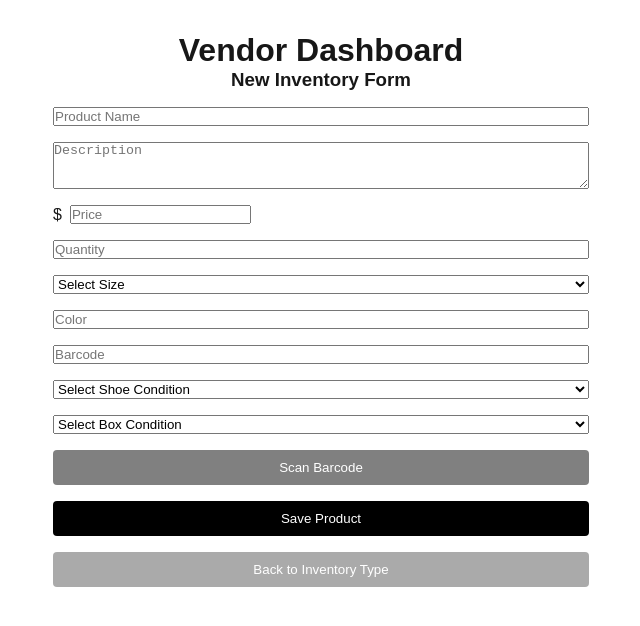
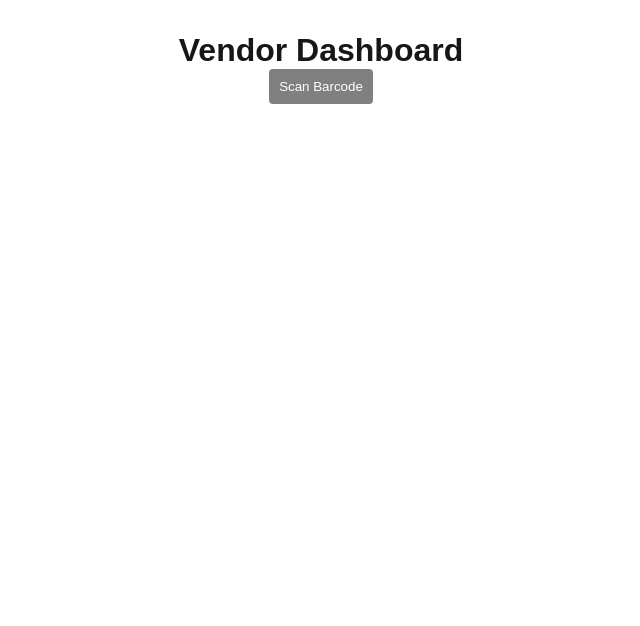
Before and after one commit to loulorisgomez/vendor-backend, a Next.js app: page /dashboard in a window 1280 px wide. Both pictures are taken after a click on the button "Add New Inventory". Shown: the top 626 px of the page, without its empty margins (319-959 px from the left). Built offline with nearby package versions, Linux system fonts and the light colour scheme.

Commit message:
Rebuild dashboard: barcode scanning, quantity adjust, clean new/used split

```diff
--- a/pages/dashboard.js
+++ b/pages/dashboard.js
@@ -5,29 +5,27 @@ export const dynamic = "force-dynamic";
 
 export default function Dashboard() {
   const [inventoryType, setInventoryType] = useState(null); // "new" or "used"
+  const [scanning, setScanning] = useState(false);
+  const [barcode, setBarcode] = useState('');
+  const [productData, setProductData] = useState(null); // Data from Supabase if found
   const [productName, setProductName] = useState('');
   const [description, setDescription] = useState('');
   const [price, setPrice] = useState('');
   const [quantity, setQuantity] = useState('');
   const [size, setSize] = useState('');
   const [color, setColor] = useState('');
-  const [barcode, setBarcode] = useState('');
-  const [shoeCondition, setShoeCondition] = useState('');
-  const [boxCondition, setBoxCondition] = useState('');
   const [message, setMessage] = useState('');
   const [errorMessage, setErrorMessage] = useState('');
-  const [scanning, setScanning] = useState(false);
 
   const resetForm = () => {
+    setBarcode('');
+    setProductData(null);
     setProductName('');
     setDescription('');
     setPrice('');
     setQuantity('');
     setSize('');
     setColor('');
-    setBarcode('');
-    setShoeCondition('');
-    setBoxCondition('');
     setMessage('');
     setErrorMessage('');
   };
@@ -40,14 +38,16 @@ export default function Dashboard() {
       html5QrCode.start(
         { facingMode: "environment" },
         { fps: 10, qrbox: 250 },
-        (decodedText) => {
+        async (decodedText) => {
           console.log(`🔍 Scanned Barcode: ${decodedText}`);
           setBarcode(decodedText);
           html5QrCode.stop();
           setScanning(false);
+
+          await checkBarcode(decodedText);
         },
         (errorMessage) => {
-          // Ignore errors
+          console.error('Camera error:', errorMessage);
         }
       ).catch(err => {
         console.error('Camera start error:', err);
@@ -62,7 +62,63 @@ export default function Dashboard() {
     }
   };
 
-  const handleSubmit = async (e) => {
+  const checkBarcode = async (scannedBarcode) => {
+    const { createClient } = await import('@supabase/supabase-js');
+    const supabase = createClient(
+      process.env.NEXT_PUBLIC_SUPABASE_URL,
+      process.env.NEXT_PUBLIC_SUPABASE_ANON_KEY
+    );
+
+    const table = inventoryType === 'new' ? 'new_inventory' : 'used_inventory';
+
+    const { data, error } = await supabase
+      .from(table)
+      .select('*')
+      .eq('barcode', scannedBarcode)
+      .maybeSingle();
+
+    if (error) {
+      console.error('❌ Error checking barcode:', error);
+      setErrorMessage('Error checking barcode.');
+    } else if (data) {
+      console.log('✅ Product Found:', data);
+      setProductData(data);
+      setQuantity(data.quantity || 0);
+    } else {
+      console.log('🔍 No matching product found.');
+      setProductData(null);
+    }
+  };
+
+  const adjustQuantity = (amount) => {
+    setQuantity((prev) => Math.max(0, parseInt(prev || 0) + amount));
+  };
+
+  const saveQuantityUpdate = async () => {
+    const { createClient } = await import('@supabase/supabase-js');
+    const supabase = createClient(
+      process.env.NEXT_PUBLIC_SUPABASE_URL,
+      process.env.NEXT_PUBLIC_SUPABASE_ANON_KEY
+    );
+
+    const table = inventoryType === 'new' ? 'new_inventory' : 'used_inventory';
+
+    const { error } = await supabase
+      .from(table)
+      .update({ quantity: quantity })
+      .eq('id', productData.id);
+
+    if (error) {
+      console.error('❌ Error updating quantity:', error);
+      setErrorMessage('Failed to update quantity.');
+    } else {
+      console.log('✅ Quantity updated!');
+      setMessage('✅ Quantity updated!');
+      resetForm();
+    }
+  };
+
+  const handleSubmitNewProduct = async (e) => {
     e.preventDefault();
 
     const { createClient } = await import('@supabase/supabase-js');
@@ -71,50 +127,34 @@ export default function Dashboard() {
       process.env.NEXT_PUBLIC_SUPABASE_ANON_KEY
     );
 
-    if (!barcode || !productName || !price || !size || !shoeCondition || !boxCondition) {
-      setErrorMessage('❌ Please fill in all required fields.');
+    const table = inventoryType === 'new' ? 'new_inventory' : 'used_inventory';
+
+    if (!productName || !price || !size || !barcode) {
+      setErrorMessage('Please fill all required fields.');
       return;
     }
 
-    const table = inventoryType === 'new' ? 'new_inventory' : 'used_inventory';
-
     const product = {
-      vendor_id: "1c4f0042-730b-48eb-ab46-83a560bbecea", // 🔥 Temporary
+      vendor_id: "1c4f0042-730b-48eb-ab46-83a560bbecea", // 🔥 Temporary vendor ID
       product_name: productName,
       description,
       price: Number(price),
       quantity: Number(quantity),
       size,
       color,
-      barcode,
-      shoe_condition: shoeCondition,
-      box_condition: boxCondition
+      barcode
     };
-
-    if (inventoryType === 'new') {
-      // Check if barcode already exists
-      const { data: existing, error: checkError } = await supabase
-        .from('new_inventory')
-        .select('*')
-        .eq('barcode', barcode)
-        .maybeSingle();
-
-      if (existing) {
-        setErrorMessage('❌ Barcode already exists for a new product!');
-        return;
-      }
-    }
 
     const { error } = await supabase
       .from(table)
       .insert([product]);
 
     if (error) {
-      console.error('❌ Error saving product:', error);
-      setErrorMessage(`❌ Failed to save product: ${error.message}`);
+      console.error('❌ Error creating product:', error);
+      setErrorMessage('Failed to create new product.');
     } else {
-      console.log('✅ Product saved to', table);
-      setMessage(`✅ Product saved to ${inventoryType === 'new' ? 'New' : 'Used'} Inventory!`);
+      console.log('✅ Product created!');
+      setMessage('✅ Product added to inventory!');
       resetForm();
     }
   };
@@ -126,44 +166,53 @@ export default function Dashboard() {
     "12.5M/14W", "13M/14.5W", "13.5M/15W", "14M/15.5W"
   ];
 
-  const shoeConditionOptions = [
-    "New-DS OG ALL", "New-DS OG Most", "New-DS No Accessories",
-    "Tried On", "PADS", "Used"
-  ];
-
-  const boxConditionOptions = [
-    "Good Box", "Aged Box", "Slight Damage", "No Box", "Replica Box", "Replacement Box"
-  ];
-
   return (
     <div style={{ padding: '2rem', maxWidth: '600px', margin: 'auto' }}>
       <h1 style={{ textAlign: 'center' }}>Vendor Dashboard</h1>
 
-      {/* Inventory Type Selection */}
       {!inventoryType && (
         <div style={{ textAlign: 'center', marginBottom: '2rem' }}>
           <h3>What would you like to add?</h3>
-          <button
-            onClick={() => setInventoryType('new')}
-            style={{ marginRight: '1rem', padding: '10px 20px' }}
-          >
+          <button onClick={() => setInventoryType('new')} style={{ marginRight: '1rem', padding: '10px 20px' }}>
             Add New Inventory
           </button>
-          <button
-            onClick={() => setInventoryType('used')}
-            style={{ padding: '10px 20px' }}
-          >
+          <button onClick={() => setInventoryType('used')} style={{ padding: '10px 20px' }}>
             Add Used Inventory
           </button>
         </div>
       )}
 
-      {/* Inventory Form */}
       {inventoryType && (
-        <form onSubmit={handleSubmit} style={{ display: 'flex', flexDirection: 'column', gap: '1rem' }}>
-          <h3 style={{ textAlign: 'center' }}>
-            {inventoryType === 'new' ? "New Inventory Form" : "Used Inventory Form"}
-          </h3>
+        <>
+          {!barcode && (
+            <>
+              <div style={{ textAlign: 'center', marginBottom: '1rem' }}>
+                <button onClick={startScanner} style={{ padding: '10px', backgroundColor: 'gray', color: 'white', border: 'none', borderRadius: '4px' }}>
+                  {scanning ? "Stop Scanning" : "Scan Barcode"}
+                </button>
+              </div>
+              <div id="scanner" style={{ width: "100%", display: scanning ? "block" : "none", marginBottom: "1rem" }}></div>
+            </>
+          )}
+
+          {barcode && productData && (
+            <div style={{ textAlign: 'center' }}>
+              <h3>Product Found: {productData.product_name}</h3>
+              <p>Size: {productData.size}</p>
+              <p>Current Quantity: {quantity}</p>
+              <div style={{ display: 'flex', justifyContent: 'center', gap: '1rem', marginTop: '1rem' }}>
+                <button onClick={() => adjustQuantity(-1)}>-</button>
+                <button onClick={() => adjustQuantity(1)}>+</button>
+              </div>
+              <button onClick={saveQuantityUpdate} style={{ marginTop: '1rem', padding: '10px', backgroundColor: 'black', color: 'white', border: 'none' }}>
+                Save Changes
+              </button>
+            </div>
+          )}
+
+          {barcode && !productData && (
+            <form onSubmit={handleSubmitNewProduct} style={{ display: 'flex', flexDirection: 'column', gap: '1rem' }}>
+              <h3>Add New Product</h3>
 
               <input type="text" placeholder="Product Name" value={productName} onChange={(e) => setProductName(e.target.value)} required />
               <textarea placeholder="Description" value={description} onChange={(e) => setDescription(e.target.value)} rows="3" />
@@ -183,41 +232,18 @@ export default function Dashboard() {
               </select>
 
               <input type="text" placeholder="Color" value={color} onChange={(e) => setColor(e.target.value)} />
-
-          <input type="text" placeholder="Barcode" value={barcode} onChange={(e) => setBarcode(e.target.value)} required />
-
-          <select value={shoeCondition} onChange={(e) => setShoeCondition(e.target.value)} required>
-            <option value="">Select Shoe Condition</option>
-            {shoeConditionOptions.map((option) => (
-              <option key={option} value={option}>{option}</option>
-            ))}
-          </select>
-
-          <select value={boxCondition} onChange={(e) => setBoxCondition(e.target.value)} required>
-            <option value="">Select Box Condition</option>
-            {boxConditionOptions.map((option) => (
-              <option key={option} value={option}>{option}</option>
-            ))}
-          </select>
-
-          <div id="scanner" style={{ width: "100%", display: scanning ? "block" : "none", marginBottom: "1rem" }}></div>
-
-          <button type="button" onClick={startScanner} style={{ padding: '10px', backgroundColor: 'gray', color: 'white', border: 'none', borderRadius: '4px', cursor: 'pointer' }}>
-            {scanning ? "Stop Scanning" : "Scan Barcode"}
-          </button>
+              <input type="text" placeholder="Barcode" value={barcode} readOnly />
 
               <button type="submit" style={{ padding: '10px', backgroundColor: 'black', color: 'white', border: 'none', borderRadius: '4px', cursor: 'pointer' }}>
                 Save Product
               </button>
-
-          <button type="button" onClick={() => { setInventoryType(null); resetForm(); }} style={{ padding: '10px', backgroundColor: '#aaa', color: 'white', border: 'none', borderRadius: '4px', cursor: 'pointer' }}>
-            Back to Inventory Type
-          </button>
+            </form>
+          )}
+        </>
+      )}
 
       {errorMessage && <p style={{ marginTop: '1rem', color: 'red' }}>{errorMessage}</p>}
-          {message && <p style={{ marginTop: '1rem', color: message.startsWith('✅') ? 'green' : 'red' }}>{message}</p>}
-        </form>
-      )}
+      {message && <p style={{ marginTop: '1rem', color: 'green' }}>{message}</p>}
     </div>
   );
 }
```
Lines whose indentation alone changed are shown as unchanged.
